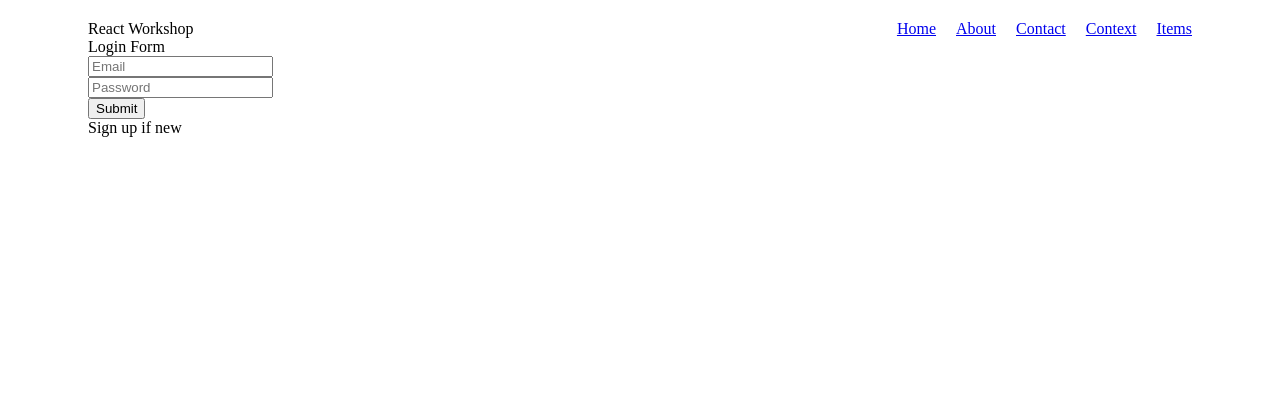
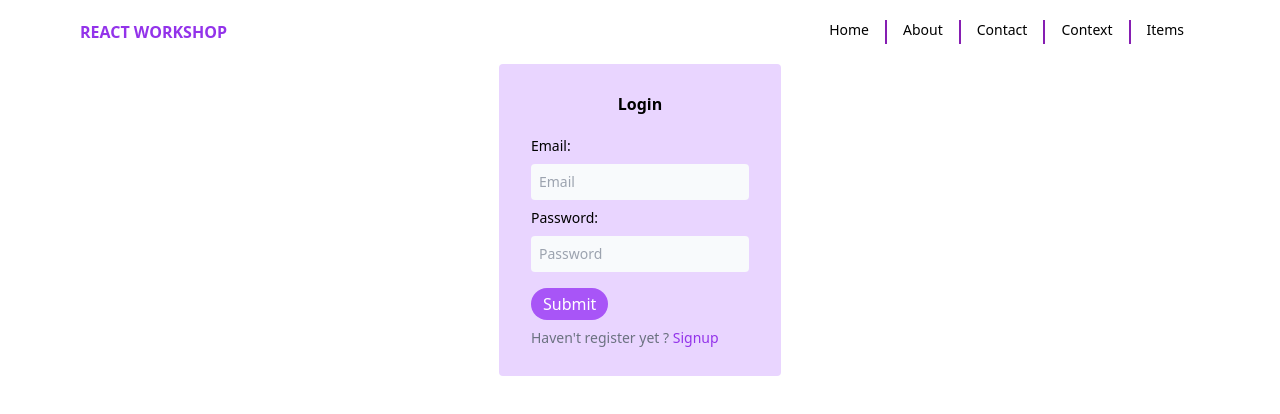
Before and after one commit to rose-rawal/Practice-back, a React (Vite) app: page /404 in a window 1280 px wide. Shown: the top 414 px of the page. Built offline with nearby package versions, Linux system fonts and the light colour scheme.

Commit message:
updated1. Tailwind and Postcss configurations 2. Designing layouts 3. Form components 4. Error Validation 5. State persistance

```diff
--- a/package.json
+++ b/package.json
@@ -18,6 +18,9 @@
     "@types/react": "^18.0.28",
     "@types/react-dom": "^18.0.11",
     "@vitejs/plugin-react": "^3.1.0",
+    "autoprefixer": "^10.4.14",
+    "postcss": "^8.4.23",
+    "tailwindcss": "^3.3.1",
     "vite": "^4.2.0"
   }
 }
--- /dev/null
+++ b/postcss.config.cjs
@@ -0,0 +1,6 @@
+module.exports = {
+    plugins: {
+      tailwindcss: {},
+      autoprefixer: {},
+    }
+  }
--- /dev/null
+++ b/src/assets/css/global.css
@@ -0,0 +1,3 @@
+@tailwind base;
+@tailwind components;
+@tailwind utilities;
--- /dev/null
+++ b/src/components/button.jsx
@@ -0,0 +1,14 @@
+import React from 'react'
+
+const Button = ({
+    text,
+    ...otherProps
+}) => {
+  return (
+    <button {...otherProps} className='text-white bg-purple-500 my-2 px-3 py-1 rounded-3xl'>
+        {text}
+    </button>
+  )
+}
+
+export default Button
--- /dev/null
+++ b/src/components/forms/inputs/textfield.jsx
@@ -0,0 +1,22 @@
+import React from 'react'
+import Info from '../../info'
+
+const TextField = ({
+    label,
+    error,
+    ...otherProps
+}) => {
+    return (
+        <div className='my-2'>
+            <label className='flex flex-col gap-2 text-sm'>
+                {label}:
+                <input placeholder={label} {...otherProps} className='border-none px-2 py-2 bg-slate-50 rounded focus-within:bg-white focus:bg-white focus:outline-none' />
+                {!!error && <Info type='error'>
+                    {error}
+                </Info>}
+            </label>
+        </div>
+    )
+}
+
+export default TextField
--- a/src/contexts/usercontext.jsx
+++ b/src/contexts/usercontext.jsx
@@ -1,31 +1,119 @@
-import { createContext, useState } from "react"
+import { createContext, useContext, useState } from "react"
 
 export const UserContext = createContext()
 
+export const useUserContext = () => useContext(UserContext)
 
-export const UserProvider = ({children}) => {
+
+export const UserProvider = ({ children }) => {
     const [user, setUser] = useState({
         email: "",
         name: "",
         address: ""
     })
+    const [users, setUsers] = useState([])
     const [isLoggedIn, setIsLoggedIn] = useState(false)
 
     const init = () => {
-        setUser({
-            email: "lucoadam@gmail.com",
-            name: "Alish Dahal",
-            address: "Gatthaghar"
+        console.log("Initialize User Provider")
+        // restoring user from local storage
+        try{
+            const userListString = window.localStorage.getItem("users")
+
+            if(!!userListString){
+                const userArray = JSON.parse(userListString)
+                console.log(userArray)
+                setUsers(userArray)
+            }
+        }catch(e){
+            console.log(e)
+        }
+    }
+
+    const loginUser = ({
+        email,
+        password
+    }) => {
+        if (!password | !email) {
+            return {
+                error: "All fields are required"
+            }
+        }
+
+        if (users.filter(each => each.email === email && each.password === password).length === 0) {
+            return {
+                error: "User with details doesnot exist"
+            }
+        }
+
+        setUser(users.find(each => each.email === email && each.password === password))
+        setIsLoggedIn(true)
+
+        return {
+            success: true
+        }
+    }
+
+    const registerUser = ({
+        name,
+        email,
+        address,
+        password
+    }) => {
+        const response = {}
+        if (!password | !email | !address | !name) {
+            response.error = "All fields are required"
+            return response
+        }
+        // "bidhan " => "bidhan" => [ "bidhan"]
+        if (name.trim().split(" ").length < 2) {
+            response.error = "Name with surname is required"
+            response.field = "name"
+            return response
+        }
+
+        if (!(/^\w+([\.-]?\w+)*@\w+([\.-]?\w+)*(\.\w{2,3})+$/.test(email))) {
+            response.error = "Valid email is required"
+            response.field = "email"
+            return response
+        }
+
+        if (users.filter(usr => usr.email === email).length > 0) {
+            response.error = "User with the email already exists"
+            response.field = "email"
+            return response
+        }
+
+
+        setUsers(prev =>{
+            const updatedUserArray =  [
+                {
+                    name,
+                    email,
+                    address,
+                    password,
+                    createdAt: Date.now()
+                },
+                ...prev
+            ];
+
+            const userArrayAsString = JSON.stringify(updatedUserArray) //for converting object Array to string
+            window.localStorage.setItem("users", userArrayAsString) // store to local storage
+            return updatedUserArray
         })
+        response.success = true
+        return response
     }
 
     return <UserContext.Provider value={{
         user,
-        // users,
+        users,
         setUser,
         init,
-        isLoggedIn
+        isLoggedIn,
+        registerUser,
+        loginUser
     }} >
-            {children}
+        {children}
     </UserContext.Provider>
 }
--- a/src/layouts/header.jsx
+++ b/src/layouts/header.jsx
@@ -5,22 +5,16 @@ import { routes } from "../routes";
 const Header = () => {
   return (
     <div
-      style={{
-        display: "flex",
-        justifyContent: "space-between",
-      }}
+      className="flex justify-between mb-5 w-screen px-20"
     >
-      <div>React Workshop</div>
+      <div className="text-purple-600 font-bold uppercase">React Workshop</div>
       <div
-        style={{
-          display: "flex",
-          gap: "20px",
-        }}
+        className="flex divide-x-2 divide-[#861eb2]"
       >
         {routes
           .filter((route) => !!route.name)
           .map((each) => (
-            <Link key={each.path} to={each.path}>
+            <Link className="text-sm hover:text-purple-800 px-4" key={each.path} to={each.path}>
               {each.name}
             </Link>
           ))}
--- a/src/layouts/index.jsx
+++ b/src/layouts/index.jsx
@@ -7,9 +7,7 @@ const Layout = ({ children }) => {
   const {isLoggedIn} = useContext(UserContext)
   return (
     <div
-      style={{
-        margin: "20px 80px",
-      }}
+      className="mx-20 my-5 flex flex-col items-center"
     >
       <Header />
       {isLoggedIn ? children : <Login/>}
--- a/src/main.jsx
+++ b/src/main.jsx
@@ -1,5 +1,6 @@
 import React from "react";
 import ReactDOM from "react-dom/client";
+import "./assets/css/global.css"
 import App from "./App";
 
 ReactDOM.createRoot(document.getElementById("root")).render(
--- a/src/pages/login.jsx
+++ b/src/pages/login.jsx
@@ -1,7 +1,16 @@
-import React, { useState } from 'react'
+import React, { useEffect, useState } from 'react'
+import TextField from '../components/forms/inputs/textfield'
+import Button from '../components/button'
+import { useUserContext } from '../contexts/usercontext'
+import Info from '../components/info'
 
 const Login = () => {
+    const {registerUser, loginUser} = useUserContext()
     const [isSignup, setIsSignup] = useState(false)
+    const [error, setError] = useState({
+      errorText: "",
+      field: ""
+    })
     const [signupData, setSignupData] = useState({
         name: "",
         email: "",
@@ -12,72 +21,106 @@ const Login = () => {
         email: "",
         password: ""
     })
-
     const updateLoginData = (value, key="name") =>{
-        setLoginData(p=>{
-            p[key] = value
-            return p
-        })
+        setLoginData(prev=>({
+          ...prev,
+          [key]: value
+        }))
+        console.log(loginData)
     }
 
     const updateSignupData = (value, key="name") =>{
-        setSignupData({
-            ...signupData,
-            key:value
-        })
+        setSignupData(prev=>({
+            ...prev,
+            [key]:value
+        }))
         console.log(signupData, 'signupdata')
         // setSignupData()
     }
+
+  const onSignup = (e)=> {
+    e.preventDefault()
+    const respopse = registerUser(signupData);
+    console.log("Signup response", respopse)
+    if(respopse.error){
+      setError({
+        errorText: respopse.error,
+        field: respopse.field || ""
+      })
+    }
+
+    if(respopse.succes){
+      setIsSignup(false)
+      //reset error object
+      setError({
+        errorText: "",
+        field: ""
+      })
+    }
+
+  }
   return (
-    <div>
-      Login Form
+    <div className='bg-purple-200 px-8 py-7 flex flex-col items-center gap-3 rounded'>
+      <div className='font-semibold'>{!isSignup ? "Login": "Signup"}</div>
+      {!isSignup &&<form onSubmit={(e)=>{
+        e.preventDefault()
+      }}>
 
-      {!isSignup &&<form>
-
-        <input type='text' placeholder='Email'  name="Email"/> <br/>
-        <input type="password" placeholder='Password' name="Password" />
-        <br/>
-        <button>Submit</button>
-        <div onClick={()=>{
-            setIsSignup(true)
-        }}>Sign up if new</div>
+        <TextField type='email' label='Email'  name="Email" value={loginData.email} onChange={e=>updateLoginData(e.target.value, "email")}/>
+        <TextField type="password" label='Password' name="Password"  value={loginData.password} onChange={e=>updateLoginData(e.target.value, "password")}/>
+        <Button text="Submit" type="submit"/>
+        <div className='text-sm text-gray-500'>
+        Haven't register yet ?
+      <span  className='text-purple-600 cursor-pointer' onClick={()=>setIsSignup(true)}>&nbsp;Signup</span>
+      </div>
       </form>}
 
-      {isSignup && <form onSubmit={(e)=>{
-        e.preventDefault()
-        console.log(signupData)
-      }}>
+      {isSignup && <form onSubmit={onSignup}>
 
-        <input
+
+        <TextField
+            type='text'
+            label='Name'
+            name="Name"
+            error={error.field === "name" && error.errorText}
+            value={signupData.name}
+            onChange={(e)=>updateSignupData(e.target.value)}
+        />
+        <TextField
             type='text'
             value={signupData.email}
             onChange={(e)=>updateSignupData(e.target.value, "email")}
-            placeholder='Email'
+            label='Email'
             name="Email"
-        /> <br/>
-        <input
+            error={error.field === "email" && error.errorText}
+        />
+        <TextField
             type='text'
-            placeholder='Name'
-            name="Name"
-            value={signupData.name}
-            onChange={(e)=>updateSignupData(e.target.value)}
-        /> <br/>
-        <input
-            type='text'
-            placeholder='Address'
+            label='Address'
             name="Address"
+            error={error.field === "address" && error.errorText}
             value={signupData.address}
             onChange={(e)=>updateSignupData(e.target.value, "address")}
-        /> <br/>
-        <input
+        />
+        <TextField
             type="password"
-            placeholder='Password'
+            label='Password'
+            error={error.field === "password" && error.errorText}
+
             name="Password"
             value={signupData.password}
             onChange={(e)=>updateSignupData(e.target.value, "password")}
-        /><br/>
-        <button>Submit</button>
-        <div onClick={()=>setIsSignup(false)}>Login</div>
+        />
+        {error.errorText != "" && !error.field && <Info type='error'>
+          {error.errorText}
+        </Info>}
+
+                <Button text="Submit" type="submit"/>
+
+      <div className='text-sm text-gray-500'>
+        Already registered ?
+      <span  className='text-purple-600 cursor-pointer' onClick={()=>setIsSignup(false)}>&nbsp;Login</span>
+      </div>
 
       </form>}
 
--- /dev/null
+++ b/tailwind.config.js
@@ -0,0 +1,12 @@
+/** @type {import('tailwindcss').Config} */
+export default {
+  content: [
+    "./src/**/*.{html,js,jsx}"
+  ],
+  theme: {
+    extend: {
+
+    },
+  },
+  plugins: [],
+}
```
Also changed, not shown: 1 other file (tests, documents, lock files or other folders).
